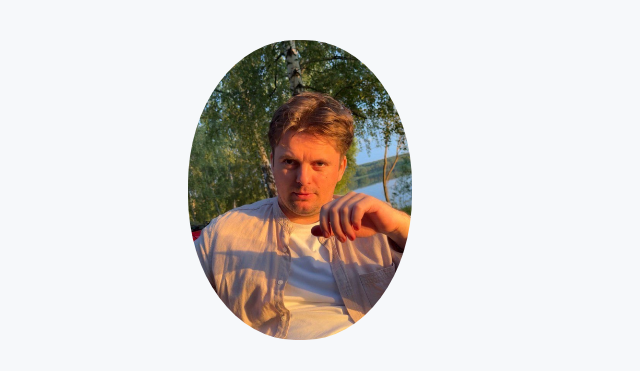
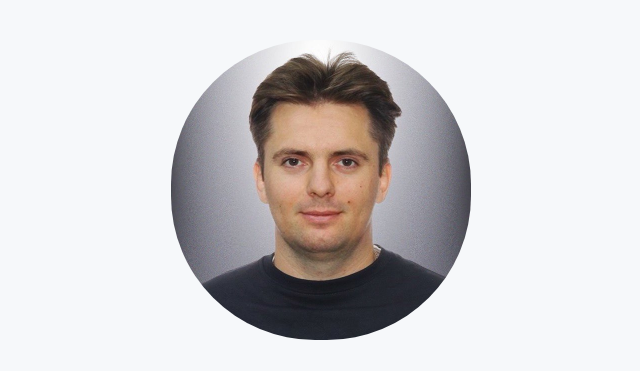
Before and after one commit to P-Sergei-qa/p-sergei-qa.github.io, a plain HTML site: page index.html in a window 1280 px wide. Shown: the top 371 px of the page, without its empty margins (319-959 px from the left). Drawn offline with nearby package versions, Linux system fonts and the light colour scheme.

Commit message:
Добавил фото

```diff
--- a/index.html
+++ b/index.html
@@ -10,7 +10,7 @@
   </head>
   <body>
     <header class="header">
-      <img src="./Sergo.png" alt="avatar" class="header__avatar" />
+      <img src="./Serego2.jpg" alt="avatar" class="header__avatar" />
       <h1 class="header__title">Пеньшин Сергей</h1>
       <h3 class="header__subtitle">Охотник за багами в мире цифр</h3>
     </header>
```
Also changed, not shown: Serego2.jpg (added).
